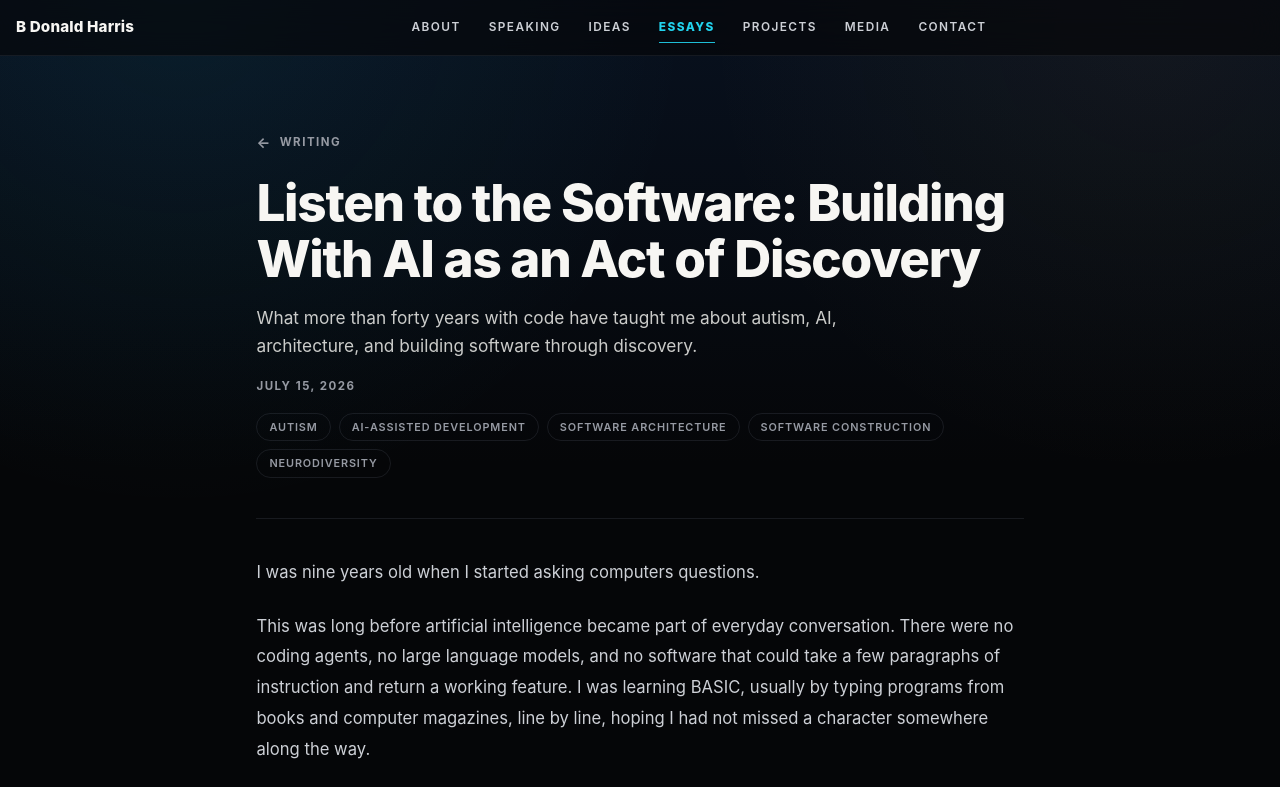
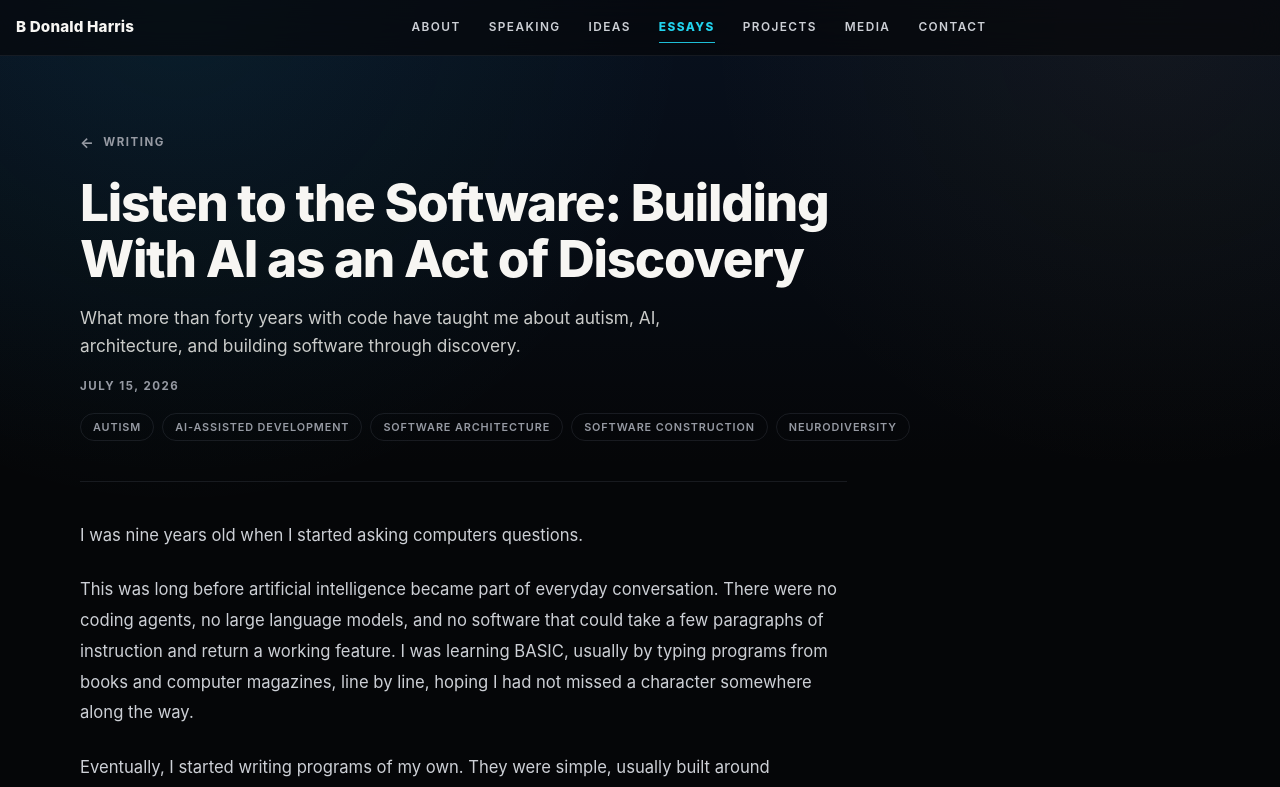
Before and after one commit to bdonaldharris/bdonaldharris.com, a Next.js app: page /writing/listen-to-the-software-building-with-ai-as-an-act-of-discovery in a window 1280 px wide. Shown: the top 787 px of the page. Built offline with nearby package versions, Linux system fonts and the light colour scheme.

Commit message:
Let essay titles use full header width

```diff
--- a/app/writing/[slug]/article.module.css
+++ b/app/writing/[slug]/article.module.css
@@ -1,3 +1,15 @@
+/* The article shell can use the full page container so long titles are not
+   forced to wrap at the narrower reading measure. The body and footer retain
+   the established 76ch measure for comfortable long-form reading. */
+:global(.writing-article) {
+  width: var(--container);
+}
+
 h1.articleTitle {
   max-width: none;
 }
+
+:global(.writing-article-body),
+:global(.writing-article-footer) {
+  width: min(76ch, 100%);
+}
```
